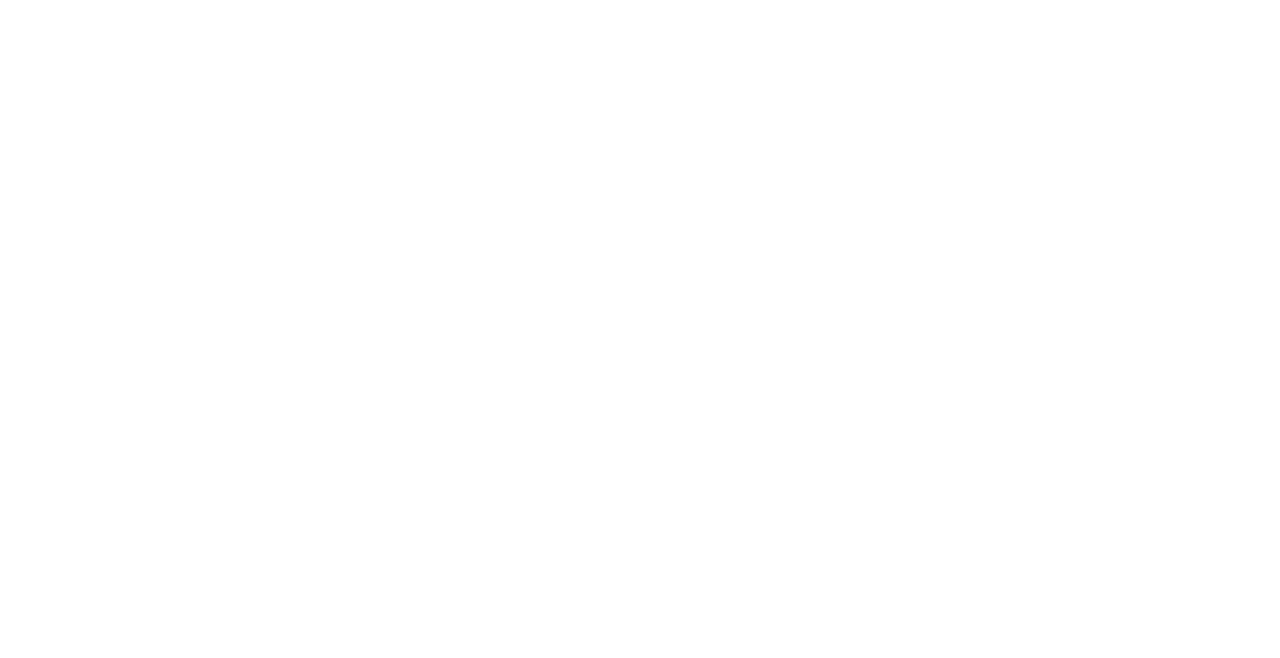
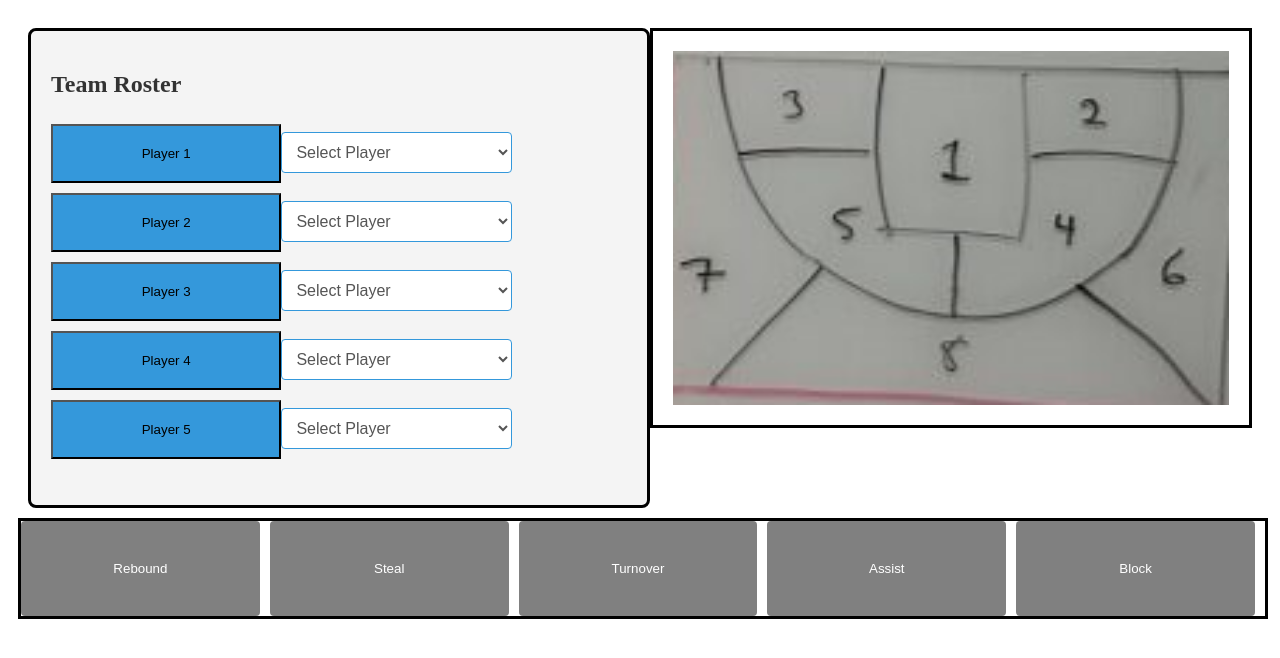
Before and after one commit to tntechcsc/wbb-analytics, a React (Create React App) app in the folder wbb-analytics/: page /drill in a window 1280 px wide. Before the commit this address had no page. Shown: the top 658 px of the page. Built offline with nearby package versions, Linux system fonts and the light colour scheme.

Commit message:
Made it possible to change around players that are currently on the court from a list. Also made buttons recognize *which* button was being pressed and *with which* player they were selected. Also made players a click-and-stick model.

```diff
--- a/wbb-analytics/package.json
+++ b/wbb-analytics/package.json
@@ -41,6 +41,5 @@
   "devDependencies": {
     "@babel/plugin-proposal-private-property-in-object": "^7.21.11",
     "concurrently": "^8.2.2"
-  },
-  "proxy": "http://localhost:3001"
+  }
 }
--- a/wbb-analytics/src/App.js
+++ b/wbb-analytics/src/App.js
@@ -4,6 +4,7 @@
 import PlayersPage from './pages/Stats/PlayersPage';
 import TeamStatsPage from './pages/TeamStats/TeamStatsPage';
 import CreateSessionsPage from './pages/CreateSession/CreateSessionPage';
+import DrillPage from './pages/Drill/DrillPage';
 
 const App = () => {
   return (
@@ -12,6 +13,7 @@
         <Route path="/players" element={<PlayersPage />} />
         <Route path="/teamstats" element={<TeamStatsPage />} />
         <Route path="/createsession" element={<CreateSessionsPage />} />
+        <Route path="/drill" element={<DrillPage/>}/>
         <Route path="/" element={<HomePage />} />
       </Routes>
     </div>
--- a/wbb-analytics/src/pages/CreateSession/CreateSessionPage.js
+++ b/wbb-analytics/src/pages/CreateSession/CreateSessionPage.js
@@ -24,7 +24,7 @@
   const playerArray = useMemo(
     () => [
       'Player 1', 'Player 2', 'Player 3', 'Player 4', 'Player 5',
-      'Player A', 'Player B', 'Player C', 'Player D', 'Player E'
+      'Player B', 'Player A', 'Player C', 'Player D', 'Player E'
     ],
     []
   );
--- a/wbb-analytics/src/pages/Drill/ButtonExplanation.js
+++ b/wbb-analytics/src/pages/Drill/ButtonExplanation.js
@@ -3,16 +3,20 @@
 import React, { useState } from 'react';
 import './DrillPage.css';
 
-const ButtonExplanation = ({ isOpen, onClose, whichButton }) => {
-  const [drillName, setDrillName] = useState('');
-  const [drillType, setDrillType] = useState('');
-  const [paraBody, setParaBody] = useState("");
+const ButtonExplanation = ({ isOpen, onClose, whichButton, whichPlayer}) => {
 
-  const updateParagraph () => {
+  const updateParagraph = () => { //You have to *call* the function within the HTML in order to get it to change what it gives
     switch(whichButton){
       case "Rebound":
-        setParaBody("The Rebound button is pressed when a player has created a rebound, and adds 1 to the session's rebound count.");
-        break;
+        return <p>The Rebound button is pressed when {whichPlayer} has created a rebound, and adds 1 to the session's rebound count.</p>;
+      case "Steal":
+        return <p>The Steal button is pressed when {whichPlayer} performs a steal, and adds 1 to the session's and the selected player's steal count.</p>
+      case "Turnover":
+        return <p>The Turnover Button is pressed when {whichPlayer} performs a Turnover, and adds 1 to the session's Turnover count.</p>
+      case "Assist":
+        return <p>The Assist button is pressed when {whichPlayer} performs an assist, and adds 1 to the player's and session's Assist count.</p>
+      default:
+        return <p>How did you get here?</p>
     }
   }
 
@@ -21,7 +25,7 @@
       <div className="modal-overlay">
         <div className="modal-content">
           <h2>The {whichButton} Button</h2>
-          <p>{paraBody}</p>
+          {updateParagraph()}
           <button onClick={onClose}>Close</button>
         </div>
       </div>
--- a/wbb-analytics/src/pages/Drill/DrillPage.css
+++ b/wbb-analytics/src/pages/Drill/DrillPage.css
@@ -33,6 +33,20 @@
     padding: 0;
     flex-grow: 1;
     overflow-y: auto;
+}
+
+.selectPlayer {
+    padding: 20px 20px;
+    width: 40%;
+    height: 20%;
+    background-color: #3498db;
+}
+
+.changePlayer {
+    position: relative;
+    display: inline-block;
+    width: 40%;
+    margin-right: 20px;
 }
 
 .drill-button,
@@ -148,3 +162,8 @@
     cursor: pointer;
     margin-right: 10px;
 }
+
+.greyed-out {
+    background-color: grey;
+    pointer-events: none;
+}
--- a/wbb-analytics/src/pages/Drill/DrillPage.js
+++ b/wbb-analytics/src/pages/Drill/DrillPage.js
@@ -7,7 +7,11 @@
 const CreateSessionsPage = () => {
   const [drills, setDrills] = useState([]);
   const [isModalOpen, setModalOpen] = useState(false);
+
   const [whichButtonPressed, setButtonPress] = useState("");
+  const [selectedPlayer, setSelectedPlayer] = useState(null);
+  const [availablePlayers, setAvailablePlayers] = useState([]);
+
   const [sessionName, setSessionName] = useState('');
   const [savedSessions, setSavedSessions] = useState([]);
 
@@ -25,23 +29,29 @@
   const playerArray = useMemo(
     () => [
       'Player 1', 'Player 2', 'Player 3', 'Player 4', 'Player 5',
-      'Player B', 'Player A', 'Player C', 'Player D', 'Player E'
+      'Player A', 'Player B', 'Player C', 'Player D', 'Player E'
     ],
     []
   );
 
   useEffect(() => {
     // Populate default selections for List A
-    const defaultListA = Array.from({ length: 5 }, (_, index) => ({
+    const defaultListA = Array.from({ length: 7 }, (_, index) => ({
       playerName: playerArray[index],
     }));
     setListA(defaultListA);
+    setAvailablePlayers(prevAvailablePlayers => {
+      const listASlice = listA.slice(5).map(item => item.playerName);
+      return [...prevAvailablePlayers, ...listASlice];
+    });
 
     // Populate default selections for List B
     const defaultListB = Array.from({ length: 5 }, (_, index) => ({
       playerName: playerArray[5 + index],
     }));
     setListB(defaultListB);
+
+
   }, [playerArray]);
 
   const handleAddDropdownA = () => {
@@ -71,21 +81,53 @@
     setListB([]);
   };
 
+  const handlePlayerChange = (index, newPlayer) => {
+    setAvailablePlayers(prevAvailablePlayers => {
+      // If the replaced player exists, add it back to available players
+      const replacedPlayer = listA[index]?.playerName;
+      if (replacedPlayer) {
+        return [...prevAvailablePlayers, replacedPlayer];
+      }
+      return prevAvailablePlayers;
+    });
+
+    setListA(prevListA => {
+      const newList = [...prevListA];
+      newList[index] = { playerName: newPlayer };
+      return newList;
+    });
+
+    setListA(prevListB => {
+      const newList = [...prevListB];
+      newList[index] = { playerName: newPlayer };
+      return newList;
+    });
+
+    setAvailablePlayers(prevAvailablePlayers => {
+      // Exclude the newly selected player from available players
+      return prevAvailablePlayers.filter(player => player !== newPlayer);
+    });
+  };
+
   return (
     <div className="drills-container">
       <div className="teams-court-container">
         <div className="teams-column">
           <h2>Team Roster</h2>
           <ul>
-            {listA.map((item, index) => (
-              <li key={index}>
-                <select className='dropdown'>
-                  {playerArray.map((player, playerIndex) => (
-                    <option key={playerIndex} value={player}>
-                      {player}
-                    </option>
-                  ))}
-                </select>
+            {listA.slice(0,5).map((item, index) => (
+              <li key={index}> {/* The array in the line above is sliced such that if a team has more than five players assigned, the drill will automatically only show the first five. */}
+                <button key={index} className={selectedPlayer === item ? 'selectPlayer' : 'selectPlayer'} onClick={() => setSelectedPlayer(item.playerName)}>
+                  {item.playerName}
+                </button>
+                <select className='changePlayer'
+                value={item.playerName || ''}
+                onChange={(e) => handlePlayerChange(index, e.target.value)}>
+                <option value="" hidden>Select Player</option>
+                {availablePlayers.map((player, idx) => (
+                  <option key={idx} value={player}>{player}</option>
+                ))}
+              </select>
               </li>
             ))}
           </ul>
@@ -100,12 +142,12 @@
       </div>
 
       <div className="buttons-container">
-        <button className="button-rebound" onClick={()=>{setModalOpen(true); setButtonPress("Rebound")}}>Rebound</button> {/*REACT/JS DOES NOT LIKE &&*/}
-        <button className="button-steal">Steal</button>
-        <button className="button-turnover">Turnover</button>
-        <button className="button-assist">Assist</button>
-        <button className="button-block">Block</button>
-        <ButtonExplanation isOpen={isModalOpen} onClose={() => setModalOpen(false)} whichButton={whichButtonPressed} />
+        <button className={`button-rebound ${selectedPlayer ? '' : 'greyed-out'}`} onClick={()=>{setModalOpen(true); setButtonPress("Rebound")}}>Rebound</button> {/*REACT/JS DOES NOT LIKE &&*/}
+        <button className={`button-steal ${selectedPlayer ? '' : 'greyed-out'}`} onClick={()=>{setModalOpen(true); setButtonPress("Steal")}}>Steal</button>
+        <button className={`button-turnover ${selectedPlayer ? '' : 'greyed-out'}`} onClick={()=>{setModalOpen(true); setButtonPress("Turnover")}}>Turnover</button>
+        <button className={`button-assist ${selectedPlayer ? '' : 'greyed-out'}`} onClick={()=>{setModalOpen(true); setButtonPress("Assist")}}>Assist</button>
+        <button className={`button-block ${selectedPlayer ? '' : 'greyed-out'}`} onClick={()=>{setModalOpen(true); setButtonPress("Block")}}>Block</button>
+        <ButtonExplanation isOpen={isModalOpen} onClose={() => {setModalOpen(false); setSelectedPlayer(null)}} whichButton={whichButtonPressed} whichPlayer={selectedPlayer}/>
       </div>
 
     </div>
```
Also changed, not shown: wbb-analytics/public/placehold.png (added).
